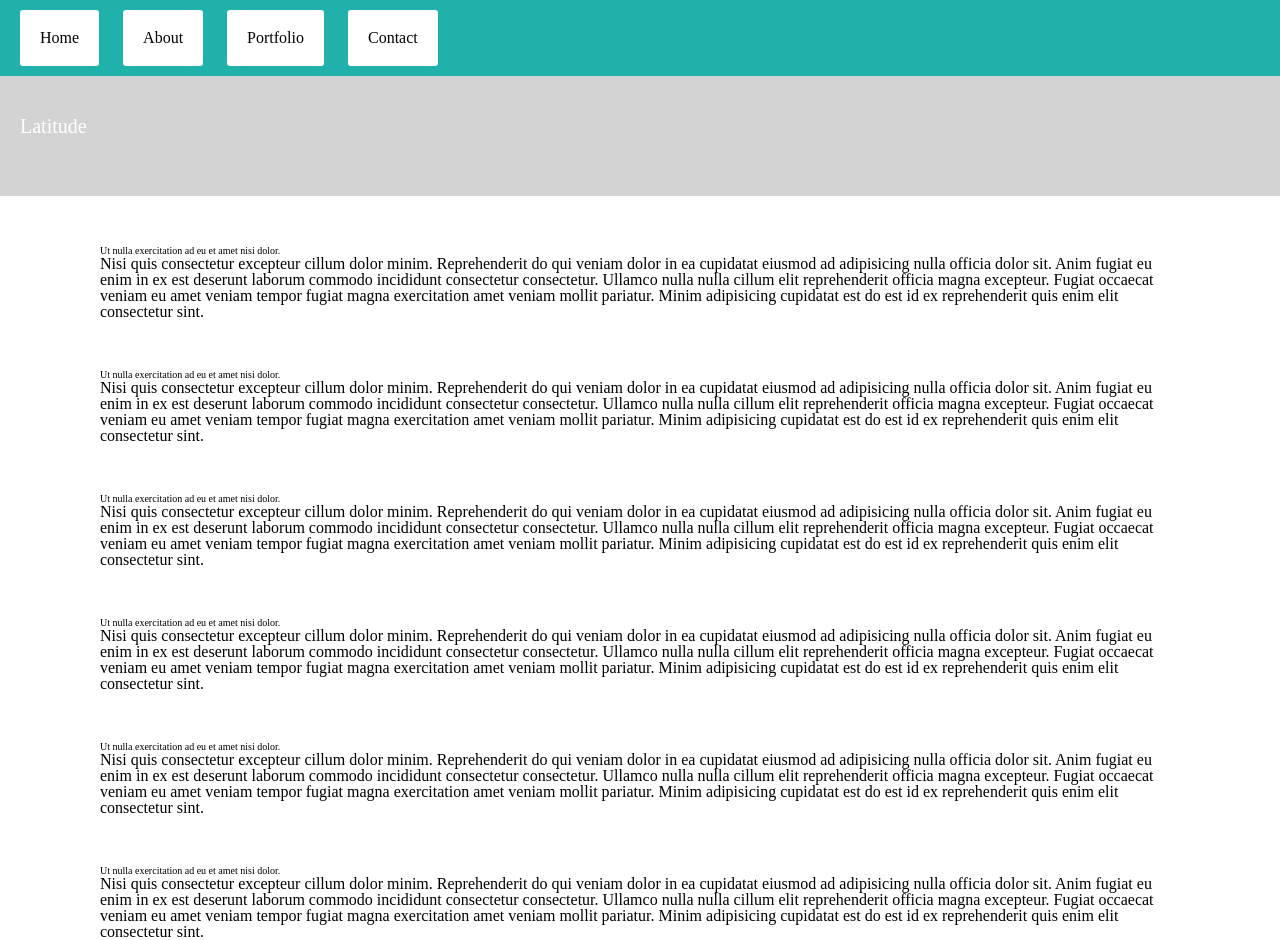
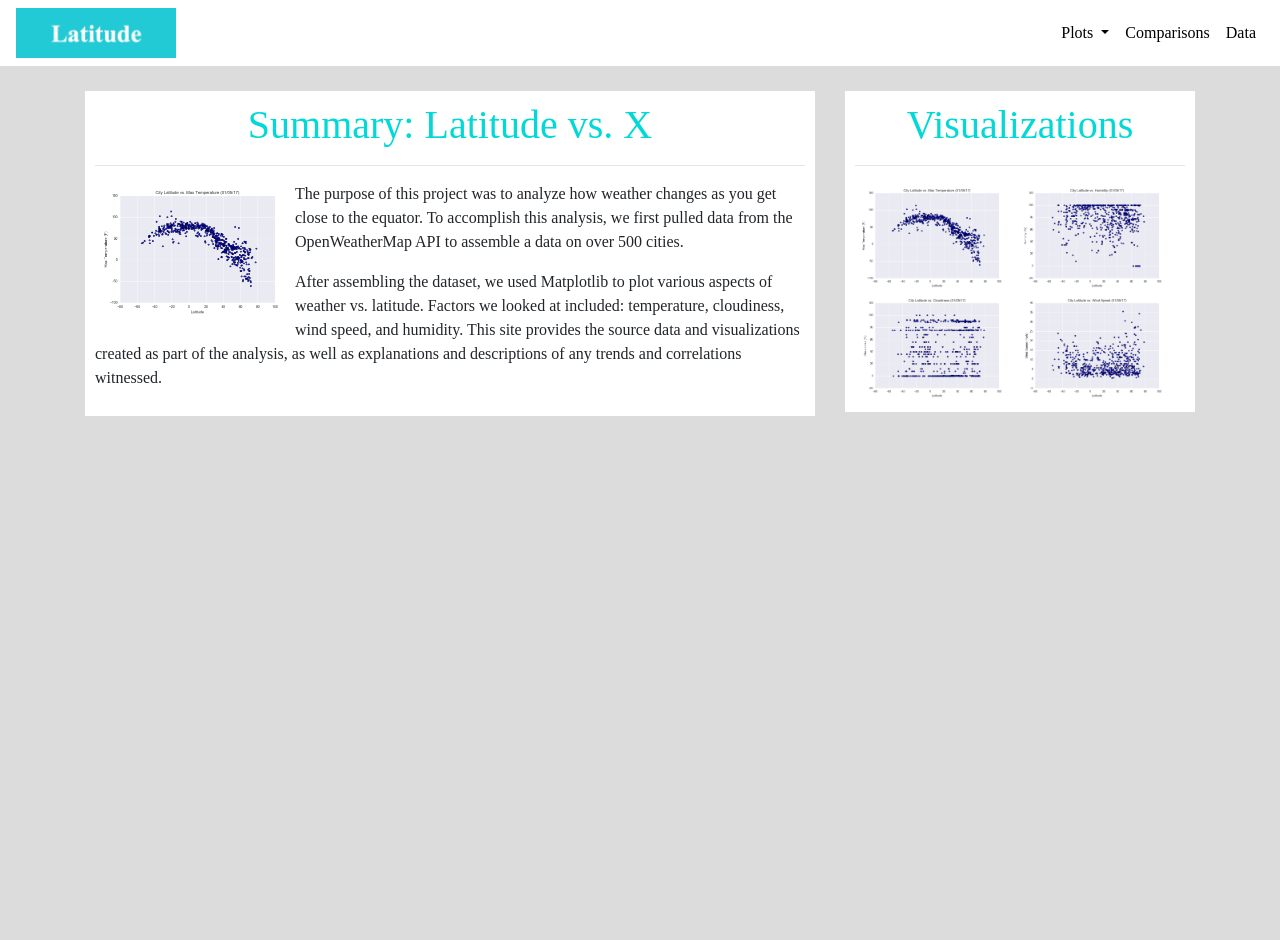
Before and after one commit to lmm9/Web-Design-Challenge, a plain HTML site: page index.html in a window 1280 px wide. After the commit the page ends 800 px from the top, so only its background shows below. Drawn offline with nearby package versions, Linux system fonts and the light colour scheme.

Commit message:
index html

```diff
--- a/index.html
+++ b/index.html
@@ -3,81 +3,89 @@
 
 <head>
   <meta charset="UTF-8">
+  <meta name="viewport" content="width=device-width, initial-scale=1">
   <title>Latitude</title>
-  <link rel="stylesheet" href="reset.css">
+  <!-- Bring in our bootstrap stylesheet -->
+  <link rel="stylesheet" href="https://maxcdn.bootstrapcdn.com/bootstrap/4.5.2/css/bootstrap.min.css">
   <link rel="stylesheet" href="styles.css">
 </head>
 
 <body>
+  <nav class="navbar navbar-expand-sm bg-white navbar-black">
+  <a class="navbar-logo" href="index.html">
+    <img src="./Resources/assets/images/LatitudeLogo.png"  alt="logo" style="width:160px;"></a>
 
-  <div class="container">
-    <nav class="navbar">
-      <ul>
-        <li>
-          <a href="#">Home</a>
+  <button class="navbar-toggler" type="button" data-toggle="collapse" data-target="#navbarNavDropdown"
+    aria-controls="navbarNavDropdown" aria-expanded="false" aria-label="Toggle navigation">
+    <span class="navbar-toggler-icon"></span>
+  </button>
+  <div class="collapse navbar-collapse" id="navbarNavDropdown">
+    <ul class="navbar-nav ml-auto">
+      <li class="nav-item dropdown">
+        <a class="nav-link dropdown-toggle" href="#" id="navbar-dropdown" data-toggle="dropdown"
+          aria-haspopup="true" aria-expanded="false">
+          Plots
+        </a>
+        <div class="dropdown-menu" aria-labelledby="navbar-dropdown">
+          <a class="dropdown-item" href="maxtemp.html">Max Temperature</a>
+          <a class="dropdown-item" href="humidity.html">Humidity</a>
+          <a class="dropdown-item" href="cloudiness.html">Cloudiness</a>
+          <a class="dropdown-item" href="windspeed.html">Wind Speed</a>
+        </div>
       </li>
-        <li>
-          <a href="#">About</a>
+      <li class="nav-item" id="link1">
+        <a class="nav-link" href="comparisons.html">Comparisons</a>
       </li>
-        <li>
-          <a href="#">Portfolio</a>
-        </li>
-        <li>
-          <a href="#">Contact</a>
+      <li class="nav-item" id="link2">
+        <a class="nav-link" href="data.html">Data</a>
       </li>
     </ul>
+  </div>
 </nav>
-    <header class="header">
-      <h1>Latitude</h1>
-    </header>
-    <main>
-      <section class="posts">
-        <article class="post">
-          <h3>Ut nulla exercitation ad eu et amet nisi dolor.</h3>
-          <p>Nisi quis consectetur excepteur cillum dolor minim. Reprehenderit do qui veniam dolor in ea cupidatat eiusmod ad adipisicing nulla officia dolor sit. Anim fugiat eu enim in ex est deserunt laborum commodo incididunt consectetur consectetur.
-            Ullamco nulla nulla cillum elit reprehenderit officia magna excepteur. Fugiat occaecat veniam eu amet veniam tempor fugiat magna exercitation amet veniam mollit pariatur. Minim adipisicing cupidatat est do est id ex reprehenderit quis enim
-            elit consectetur sint.
-          </p>
-        </article>
-        <article class="post">
-          <h3>Ut nulla exercitation ad eu et amet nisi dolor.</h3>
-          <p>Nisi quis consectetur excepteur cillum dolor minim. Reprehenderit do qui veniam dolor in ea cupidatat eiusmod ad adipisicing nulla officia dolor sit. Anim fugiat eu enim in ex est deserunt laborum commodo incididunt consectetur consectetur.
-            Ullamco nulla nulla cillum elit reprehenderit officia magna excepteur. Fugiat occaecat veniam eu amet veniam tempor fugiat magna exercitation amet veniam mollit pariatur. Minim adipisicing cupidatat est do est id ex reprehenderit quis enim
-            elit consectetur sint.
-          </p>
-        </article>
-        <article class="post">
-          <h3>Ut nulla exercitation ad eu et amet nisi dolor.</h3>
-          <p>Nisi quis consectetur excepteur cillum dolor minim. Reprehenderit do qui veniam dolor in ea cupidatat eiusmod ad adipisicing nulla officia dolor sit. Anim fugiat eu enim in ex est deserunt laborum commodo incididunt consectetur consectetur.
-            Ullamco nulla nulla cillum elit reprehenderit officia magna excepteur. Fugiat occaecat veniam eu amet veniam tempor fugiat magna exercitation amet veniam mollit pariatur. Minim adipisicing cupidatat est do est id ex reprehenderit quis enim
-            elit consectetur sint.
-          </p>
-        </article>
-        <article class="post">
-          <h3>Ut nulla exercitation ad eu et amet nisi dolor.</h3>
-          <p>Nisi quis consectetur excepteur cillum dolor minim. Reprehenderit do qui veniam dolor in ea cupidatat eiusmod ad adipisicing nulla officia dolor sit. Anim fugiat eu enim in ex est deserunt laborum commodo incididunt consectetur consectetur.
-            Ullamco nulla nulla cillum elit reprehenderit officia magna excepteur. Fugiat occaecat veniam eu amet veniam tempor fugiat magna exercitation amet veniam mollit pariatur. Minim adipisicing cupidatat est do est id ex reprehenderit quis enim
-            elit consectetur sint.
-          </p>
-        </article>
-        <article class="post">
-          <h3>Ut nulla exercitation ad eu et amet nisi dolor.</h3>
-          <p>Nisi quis consectetur excepteur cillum dolor minim. Reprehenderit do qui veniam dolor in ea cupidatat eiusmod ad adipisicing nulla officia dolor sit. Anim fugiat eu enim in ex est deserunt laborum commodo incididunt consectetur consectetur.
-            Ullamco nulla nulla cillum elit reprehenderit officia magna excepteur. Fugiat occaecat veniam eu amet veniam tempor fugiat magna exercitation amet veniam mollit pariatur. Minim adipisicing cupidatat est do est id ex reprehenderit quis enim
-            elit consectetur sint.
-          </p>
-        </article>
-        <article class="post">
-          <h3>Ut nulla exercitation ad eu et amet nisi dolor.</h3>
-          <p>Nisi quis consectetur excepteur cillum dolor minim. Reprehenderit do qui veniam dolor in ea cupidatat eiusmod ad adipisicing nulla officia dolor sit. Anim fugiat eu enim in ex est deserunt laborum commodo incididunt consectetur consectetur.
-            Ullamco nulla nulla cillum elit reprehenderit officia magna excepteur. Fugiat occaecat veniam eu amet veniam tempor fugiat magna exercitation amet veniam mollit pariatur. Minim adipisicing cupidatat est do est id ex reprehenderit quis enim
-            elit consectetur sint.
-          </p>
-        </article>
+
+
+  <div class="container" style="margin-top:25px">
+    <div class="row">
+      <div class="col-md-8">
+        <section class="sum-img">
+          <h1>Summary: Latitude vs. X</h1>
+          <hr>
+          <section id="desc-img">
+            <img id="desc-img" src="./Resources/assets/images/Fig1.png" alt="Latitude vs. Max Temperature">
           </section>
-    </main>
+          <p>The purpose of this project was to analyze how weather changes as you get close to the equator. To
+            accomplish this analysis, we first pulled data from the OpenWeatherMap API to assemble a data on over
+            500 cities.</p>
+          <p>After assembling the dataset, we used Matplotlib to plot various aspects of weather vs. latitude.
+            Factors we looked at included: temperature, cloudiness, wind speed, and humidity. This site provides the
+            source data and visualizations created as part of the analysis, as well as explanations and descriptions
+            of any trends and correlations witnessed.</p>
+        </section>
       </div>
 
+      <div class="col-md-4">
+        <div class="sum-img">
+          <h1>Visualizations</h1>
+          <hr>
+          <div class="vis-img">
+            <a class="maxtemp" href="comparisons.html">
+              <img src="./Resources/assets/images/Fig1.png" alt="Maximum Temperature" style="width:160px"></a>
+
+            <a class="humidity" href="comparisons.html">
+              <img src="./Resources/assets/images/Fig2.png" alt="Humidity" style="width:160px"></a>
+
+            <a class="cloudiness" href="comparisons.html">
+              <img src="./Resources/assets/images/Fig3.png" alt="Cloudiness" style="width:160px"></a>
+
+            <a class="windspeed" href="comparisons.html">
+              <img src="./Resources/assets/images/Fig4.png" alt="Wind Speed" style="width:160px"></a>
+          </div>
+        </div>
+      </div>
+    </div>
+  </div>
+  <script src="https://ajax.googleapis.com/ajax/libs/jquery/3.5.1/jquery.min.js"></script>
+  <script src="https://cdnjs.cloudflare.com/ajax/libs/popper.js/1.16.0/umd/popper.min.js"></script>
+  <script src="https://maxcdn.bootstrapcdn.com/bootstrap/4.5.2/js/bootstrap.min.js"></script>
 </body>
-
 </html>
--- a/styles.css
+++ b/styles.css
@@ -1,57 +1,40 @@
-/* Giving the body the specified background color, adding font sizes for the h1 and h3 elements we'll be using */
+
+.navbar a:hover,
+.dropdown:hover .dropbtn,
+.dropbtn:focus {
+    background-color:gainsboro;
+  }
+
 body {
-  background: #fff;
-}
+    font-family: 'Times New Roman', Times, serif;
+    background: gainsboro;
+    margin: 0px 0px 10px 0px;
+    padding: 0px 0px 10px 0px;
+  }
+
+#nav-dropdown {
+    color: black;
+  }
+
+.nav-link {
+    color:black;
+  }
 
 h1 {
-  font-size: 20px;
+    color: rgb(3, 216, 216);
+    text-align: center;
+  }
+
+.sum-img {
+    background-color: white;
+    padding: 10px;
+  }
+
+#desc-img {
+  float: left;
+  width: 200px;
 }
-
-h3 {
-  font-size: 10px;
+.vis-img {
+  display: flex;
+  flex-wrap: wrap;
 }
-
-/* Giving our navbar some padding and a background color */
-.navbar {
-  padding: 10px;
-  background: lightseagreen;
-}
-
-/* Making our navbar li's inline-block elements this makes it so we can have multiple on the same line. Floats could have been used too */
-.navbar li {
-  display: inline-block;
-  padding: 20px;
-  margin-right: 10px;
-  margin-left: 10px;
-  cursor: pointer;
-  background:fixed white;
-  border-radius: 3px;
-}
-
-/* Getting rid of the default link styles here */
-.navbar li a {
-  color: #000;
-  text-decoration: none;
-}
-
-/* Styling the header, giving it a height, a background color, and some top padding */
-.header {
-  height: 100px;
-  padding-top: 20px;
-  background: lightgray;
-}
-
-/* Centering our h1 tag inside our header, giving it a little padding, removing its margin */
-.header h1 {
-  padding: 20px;
-  margin: 0;
-  color: white;
-  text-align: left;
-}
-
-/* Giving the .post element margin on 3 sides */
-.post {
-  margin-top: 50px;
-  margin-right: 100px;
-  margin-left: 100px;
-}
```
Also changed, not shown: Resources/assets/images/LatitudeLogo.png (added), 4 other files. Lines whose indentation alone changed are shown as unchanged.
